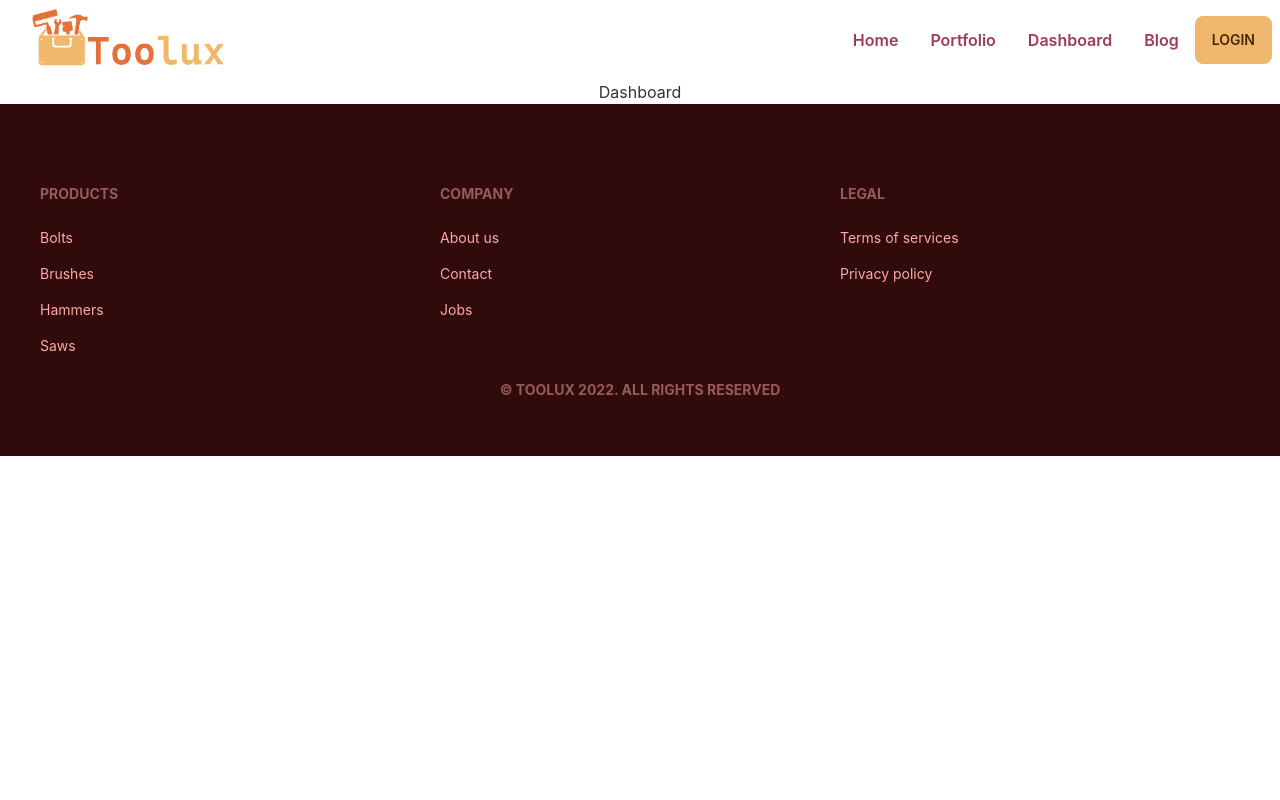
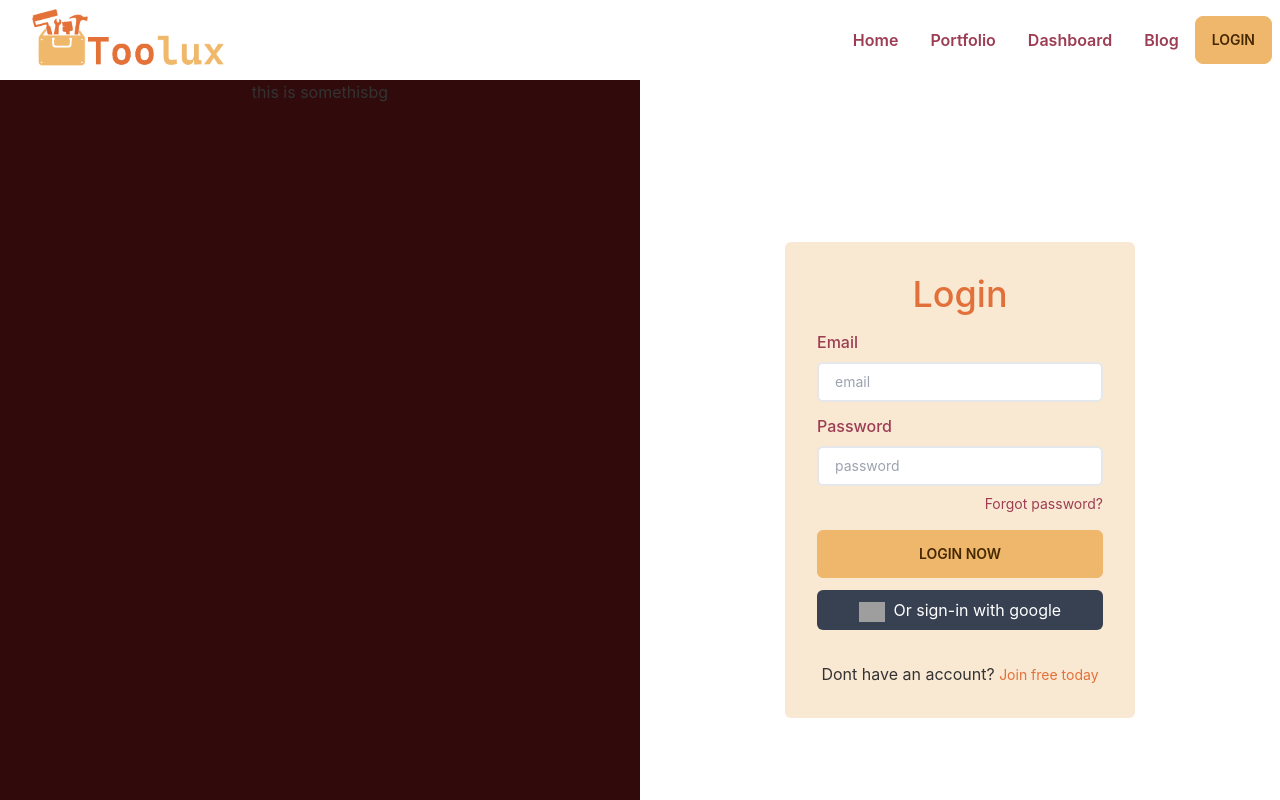
Before and after one commit to najmulhc/toolux-frontend, a React (Create React App) app: page /dashboard in a window 1280 px wide. Shown: the top 800 px of the page. Built offline with nearby package versions, Linux system fonts and the light colour scheme; no server answers; grey boxes are pictures that could not be loaded.

Commit message:
route protection is done

```diff
--- a/src/App.js
+++ b/src/App.js
@@ -3,6 +3,7 @@ import { useSignInWithGoogle } from "react-firebase-hooks/auth";
 import { useQuery } from "react-query";
 import { Route, Routes } from "react-router-dom";
 import "./App.css";
+import ProtectedRoute from "./Components/ProtectedRoute";
 import auth from "./firebase.init";
 import Blogs from "./Pages/Blogs/Blogs";
 import Dashboard from "./Pages/Dashboard/Dashboard";
@@ -32,7 +33,7 @@ function App() {
       <Routes>
         <Route path="/" element={<Home />} />
         <Route path="/login" element={<Login />} />
-        <Route path="/dashboard" element={<Dashboard />} />
+        <Route path="/dashboard" element={<ProtectedRoute><Dashboard /></ProtectedRoute>} />
         <Route path="/blog" element={<Blogs />} />
         <Route path="/portfolio" element={<Portfolio />} />
         <Route path="/register" element={<Register /> } />
--- /dev/null
+++ b/src/Components/ProtectedRoute.js
@@ -0,0 +1,19 @@
+import React from 'react';
+import { useAuthState } from 'react-firebase-hooks/auth';
+import { useLocation } from 'react-router-dom';
+import auth from '../firebase.init';
+import Login from '../Pages/Login/Login';
+
+const ProtectedRoute = ({children}) => {
+    const [user] = useAuthState(auth);
+    const location = useLocation();
+    const token = localStorage.getItem("accessKey");
+    if (token ) {
+        return children;
+    }
+
+        return <Login forom={location} />
+
+}
+
+export default ProtectedRoute
--- a/src/Hooks/useUsers.js
+++ b/src/Hooks/useUsers.js
@@ -1,8 +1,6 @@
-
-
 const UseToken = (user) => {
-
   const { email } = user;
+  console.log(user);
   fetch(`https://hilly-view.herokuapp.com/user/${email}`, {
     method: "POST",
     headers: {
--- a/src/Pages/Login/Login.js
+++ b/src/Pages/Login/Login.js
@@ -7,7 +7,7 @@ import Heading from "../../Components/Heading";
 import auth from "../../firebase.init";
 import UseToken from "../../Hooks/useUsers";
 
-const Login = () => {
+const Login = ({forom} ) => {
   const {
     register,
     handleSubmit,
@@ -25,9 +25,12 @@ const Login = () => {
   useEffect(() => {
     if (user?.user) {
     UseToken(user?.user);
-     navigate("/")
+
     }
   }, [user]);
+  if (user) {
+    navigate(forom || "/");
+  }
 
   return (
     <div>
```
